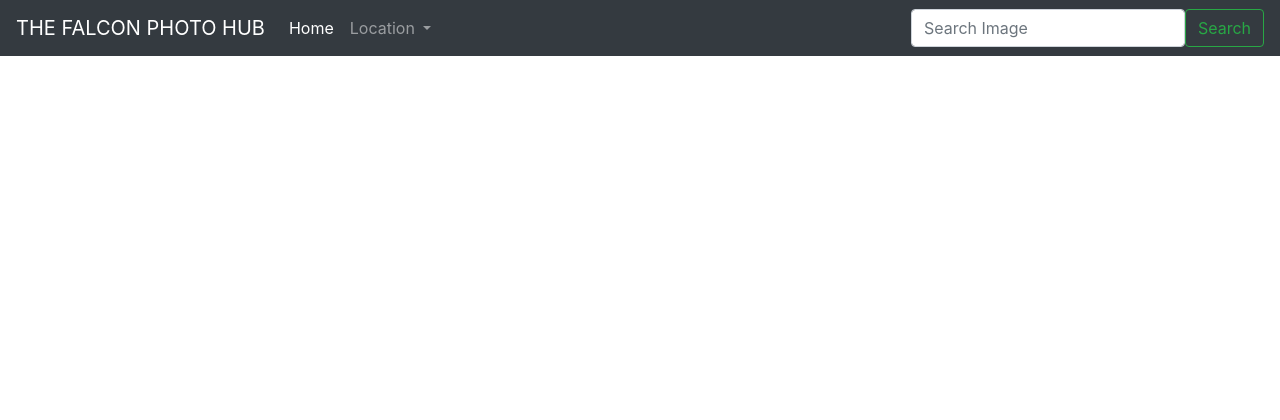
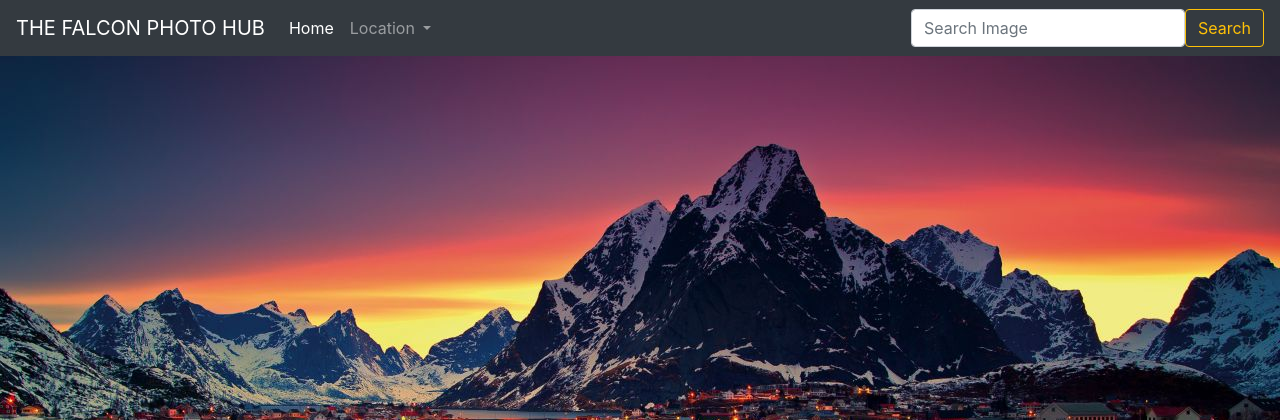
Before and after one commit to legionpunisher/The-Album, a Django app: page / in a window 1280 px wide. Shown: the top 420 px of the page. Run offline with Django 3.2, Linux system fonts and the light colour scheme; data that the repository does not hold is empty; some libraries are stand-ins or nearby versions.

Commit message:
added a background image

```diff
--- a/photos/templates/all-images.html
+++ b/photos/templates/all-images.html
@@ -37,7 +37,7 @@
 
         <!-- The button used to copy the text -->
 
-        <!-- <button type="button" name="button" class="btn btn-info" value="https://emdeegallery.herokuapp.com{{image.gallery_image.url}}" onclick="copylink(this.value)">Copy Image Link</button> -->
+        <button type="button" name="button" class="btn btn-info" value="https://falconpunisher.herokuapp.com{{image.image.url}}" onclick="copylink(this.value)">Copy Image Link</button>
             </div>
             <div class="modal-footer">
                 <button type="button" class="btn btn-secondary" data-dismiss="modal">Close</button>
--- a/photos/templates/base.html
+++ b/photos/templates/base.html
@@ -11,7 +11,7 @@
 
     <!-- <script data-require="jquery@*" data-semver="2.2.0" src="https://ajax.googleapis.com/ajax/libs/jquery/2.2.0/jquery.min.js"></script> -->
     {% block styles %} {% bootstrap_css %}
-    <link rel="stylesheet" href="{% static 'css/baseimages.css' %}"> {% endblock %}
+    <link rel="stylesheet" href="{% static 'css/basephotos.css' %}"> {% endblock %}
     <link href="https://fonts.googleapis.com/css?family=Abel|Shadows+Into+Light" rel="stylesheet">
 </head>
 
--- a/photos/templates/navbar.html
+++ b/photos/templates/navbar.html
@@ -34,7 +34,7 @@
         </div>
         <form class="form-inline my-2 my-lg-0" role="search" action="{% url 'search_results' %}" method="get">
             <input type="text" class="form-control" placeholder="Search Image" name="categories">
-            <button class="btn btn-outline-success my-2 my-sm-0" type="submit">Search</button>
+            <button class="btn btn-outline-warning my-2 my-sm-0" type="submit">Search</button>
         </form>
         </div>
     </nav>
--- a/static/css/basephotos.css
+++ b/static/css/basephotos.css
@@ -0,0 +1,7 @@
+body {
+    background-image: url('/static/img/one.jpg');
+    background-color: rgba(255, 255, 255, 0.4);
+    background-repeat: no-repeat;
+    background-size: cover;
+    background-position: auto;
+}
```
Also changed, not shown: static/img/back.jpg (added), static/img/center.jpg (added), static/img/double.jpg (added), static/img/front.jpg (added), static/img/one.jpg (added).
